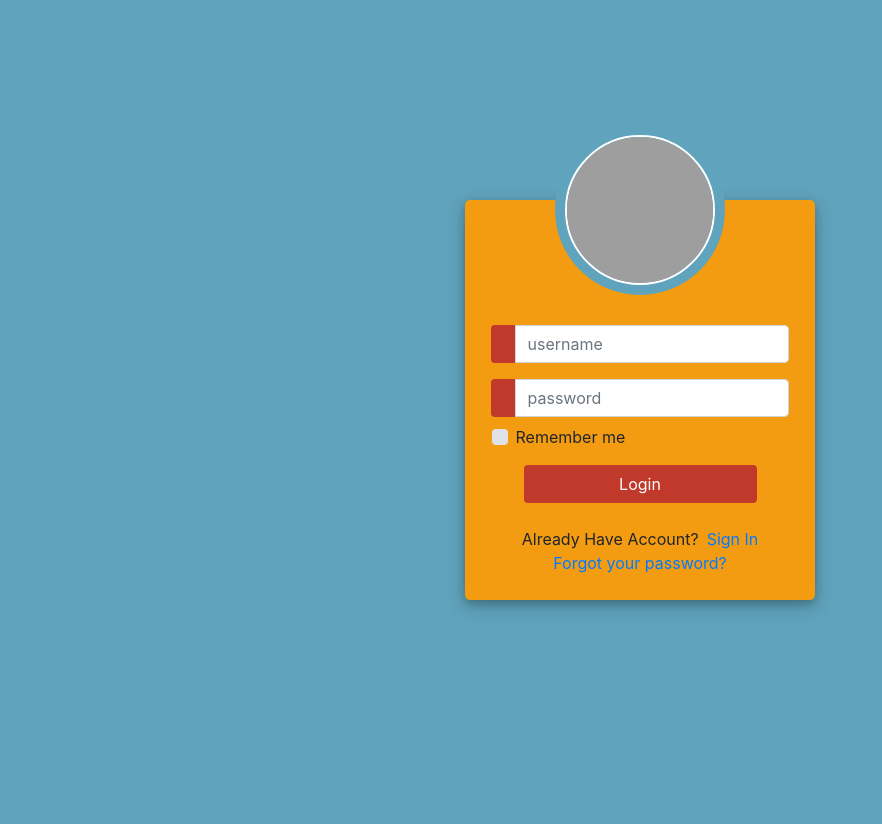
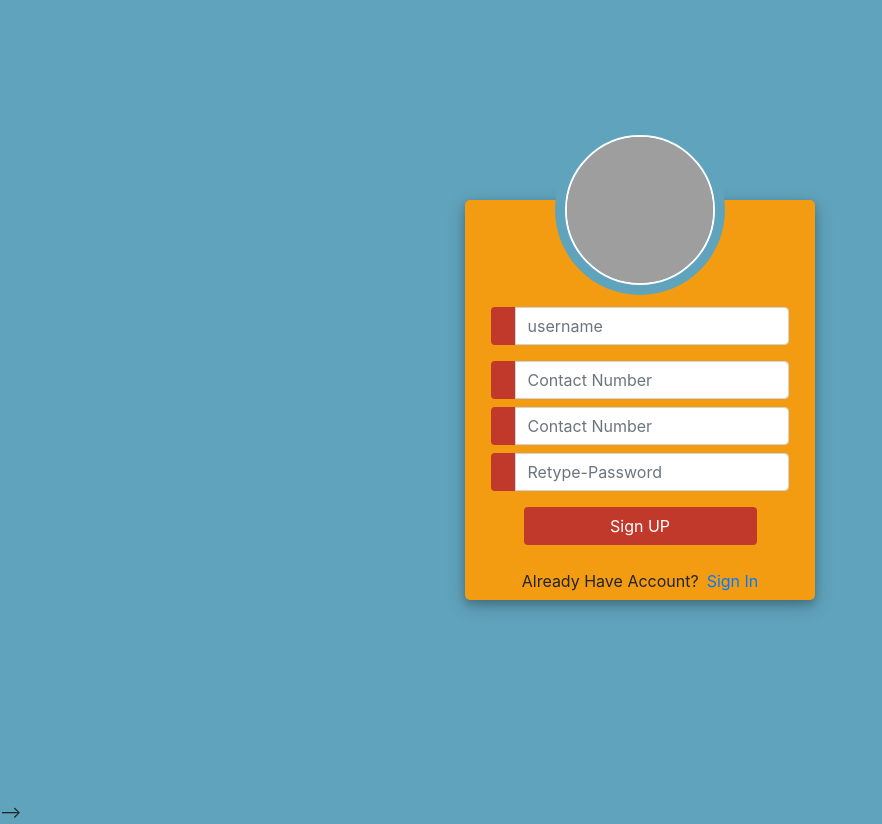
Before and after one commit to Abdul-Samad-1020/OnlineVotingSystem, a PHP site: page /?sign-up=1 in a window 1280 px wide. Shown: the whole page, without its empty margins (0-882 px from the left). Before the commit the page ends 611 px from the top, so only its background shows below. Run offline with PHP 8.4, Linux system fonts and the light colour scheme; grey boxes are pictures that could not be loaded.

Commit message:
added signIn and SignUp

```diff
--- a/Assets/css/index.css
+++ b/Assets/css/index.css
@@ -67,4 +67,8 @@
     }
     .custom-checkbox .custom-control-input:checked~.custom-control-label::before {
         background-color: #c0392b !important;
-    }
+     }
+     /*
+    .signup{
+        height: 100;
+    } */
--- a/index.php
+++ b/index.php
@@ -28,28 +28,36 @@
                 <?php
                     if(isset($_GET['sign-up'])){
                     ?>
-                    <div class="d-flex justify-content-center form_container">
-					<form>
+                    <div class="d-flex justify-content-center form_container " style="color:grey;" >
+					<form method ='POST'>
 						<div class="input-group mb-3">
 							<div class="input-group-append">
 								<span class="input-group-text"><i class="fas fa-user"></i></span>
 							</div>
-							<input type="text" name="su_username" class="form-control input_user" value="" placeholder="username">
+							<input type="text" name="su_username" class="form-control input_user"  placeholder="username" required />
 						</div>
 						<div class="input-group mb-2">
 							<div class="input-group-append">
 								<span class="input-group-text"><i class="fas fa-key"></i></span>
 							</div>
-							<input type="password" name="" class="form-control input_pass" value="" placeholder="password">
+							<input type="number" name="su_contact_no" class="form-control input_pass"  placeholder="Contact Number" required />
 						</div>
-						<div class="form-group">
-							<div class="custom-control custom-checkbox">
-								<input type="checkbox" class="custom-control-input" id="customControlInline">
-								<label class="custom-control-label" for="customControlInline">Remember me</label>
+
+						<div class="input-group mb-2">
+							<div class="input-group-append">
+								<span class="input-group-text"><i class="fas fa-key"></i></span>
 							</div>
+							<input type="number" name="su_contact_no" class="form-control input_pass"  placeholder="Contact Number" required />
 						</div>
+						<div class="input-group mb-2">
+							<div class="input-group-append">
+								<span class="input-group-text"><i class="fas fa-key"></i></span>
+							</div>
+							<input type="password" name="su_repassword" class="form-control input_pass"  placeholder="Retype-Password" required />
+						</div>
+
 							<div class="d-flex justify-content-center mt-3 login_container">
-				 	<button type="button" name="button" class="btn login_btn">Login</button>
+				 	<button type="submit" name="signup" class="btn login_btn">Sign UP</button>
 				   </div>
 					</form>
 				</div>
@@ -58,9 +66,7 @@
 					<div class="d-flex justify-content-center links">
 						Already Have Account? <a href="index.php" class="ml-2">Sign In</a>
 					</div>
-					<div class="d-flex justify-content-center links">
-						<a href="#">Forgot your password?</a>
-					</div>
+
 				</div>
                     <?php
 
@@ -116,3 +122,4 @@
     <script src="assets/js/jquery.min.js"></script>
 </body>
 </html>
+<!-- <!   -                  - 29:49                         --> -->
```
